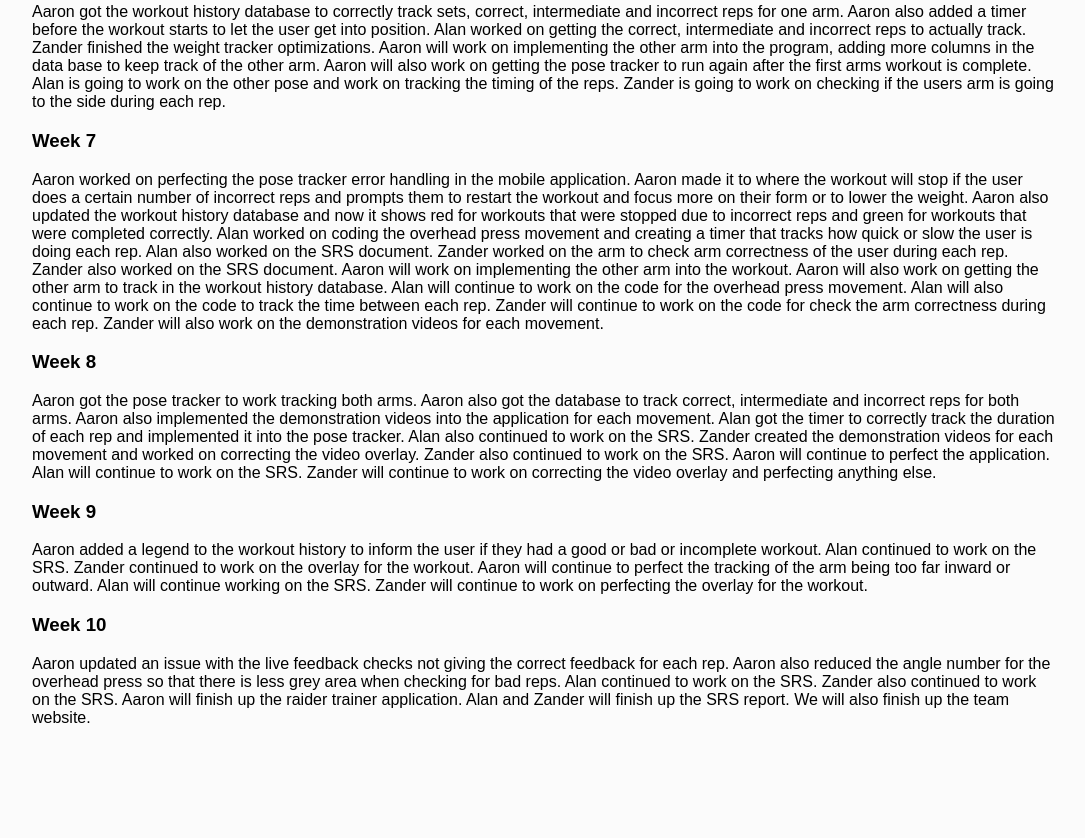
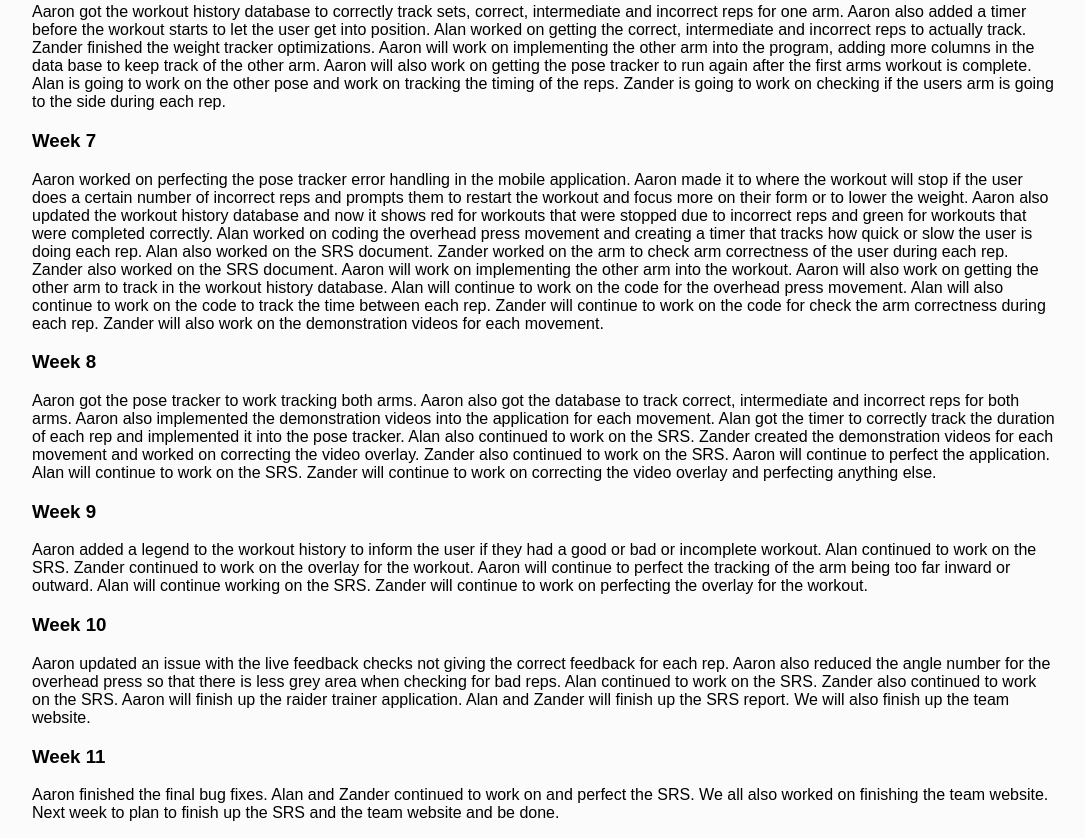
Before and after one commit to Mr-Aaron-Ward/RaiderTrainer-Team-Website, a plain HTML site: page index.html in a window 1280 px wide. Shown: the part 1951-2789 px from the top of the page, without its empty margins (96-1181 px from the left). Before the commit the page ends 2694 px from the top, so only its background shows below. Drawn offline with Linux system fonts and the light colour scheme.

Commit message:
updated week 11 weekly report

```diff
--- a/index.html
+++ b/index.html
@@ -162,6 +162,12 @@
         Aaron will finish up the raider trainer application. Alan and Zander will finish up the SRS report. We will also finish up the team website.
     </p>
 
+    <h3>Week 11</h3>
+    <p>
+        Aaron finished the final bug fixes. Alan and Zander continued to work on and perfect the SRS. We all also worked on finishing the team website.
+        Next week to plan to finish up the SRS and the team website and be done.
+    </p>
+
 </main>
 </body>
 </html>
```
